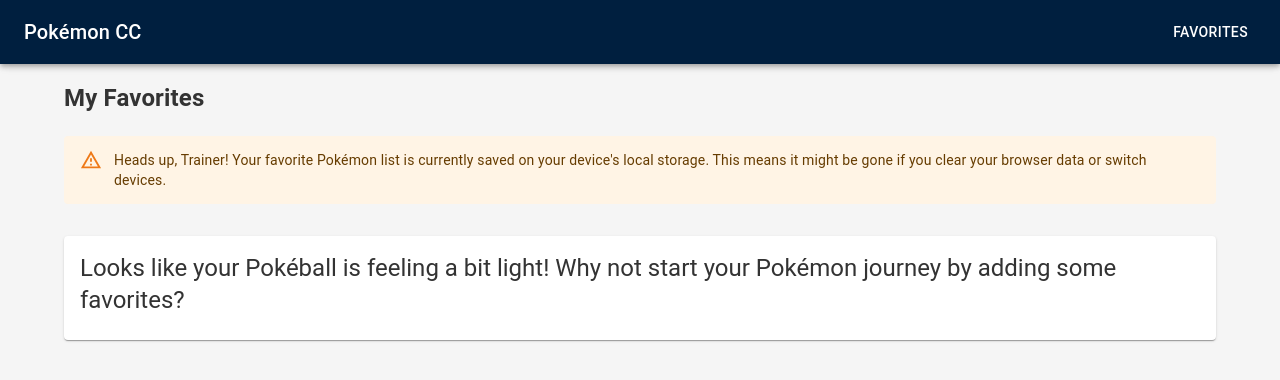
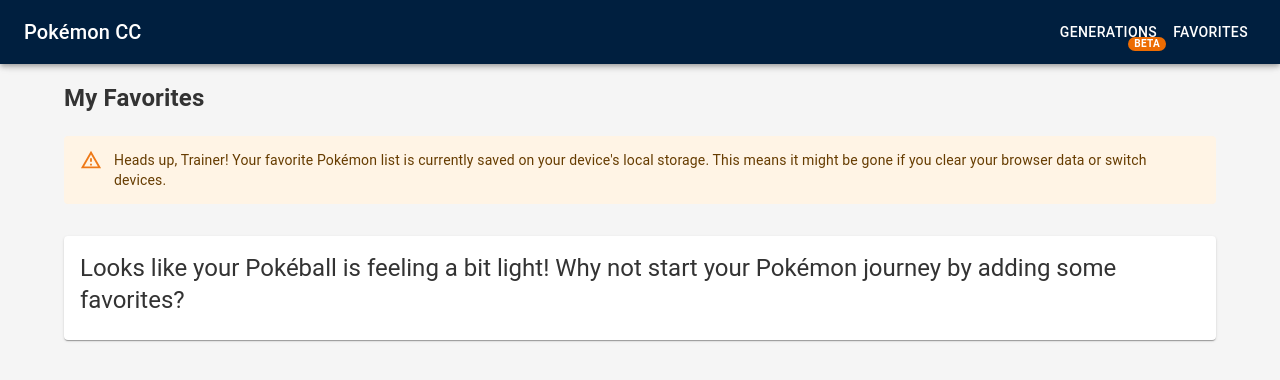
Before and after one commit to RenatoFranca/pokemon-cc, a Next.js app: page /favorites in a window 1280 px wide. Shown: the top 380 px of the page. Built offline with nearby package versions, Linux system fonts and the light colour scheme.

Commit message:
Layout update and link added into the navbar

```diff
--- /dev/null
+++ b/app/_components/Card/index.ts
@@ -0,0 +1,3 @@
+import { default as Card } from "./Card";
+
+export default Card;
--- a/app/_components/Navbar/Navbar.tsx
+++ b/app/_components/Navbar/Navbar.tsx
@@ -1,7 +1,24 @@
 "use client";
 
-import { AppBar, Box, Button, Toolbar, Typography } from "@mui/material";
+import {
+  AppBar,
+  Badge,
+  BadgeProps,
+  Button,
+  Toolbar,
+  Typography,
+  styled,
+} from "@mui/material";
 import Link from "next/link";
+
+const StyledBadge = styled(Badge)<BadgeProps>(({ theme }) => ({
+  "& .MuiBadge-badge": {
+    fontSize: 10,
+    height: 14,
+    fontWeight: 700,
+    right: 10,
+  },
+}));
 
 const Navbar = () => {
   return (
@@ -16,6 +33,20 @@
         >
           Pokémon CC
         </Typography>
+        <Button LinkComponent={Link} href="/generations" color="inherit">
+          <StyledBadge
+            badgeContent="beta"
+            color="warning"
+            overlap="rectangular"
+            anchorOrigin={{
+              horizontal: "right",
+              vertical: "bottom",
+            }}
+            variant="standard"
+          >
+            Generations
+          </StyledBadge>
+        </Button>
         <Button LinkComponent={Link} href="/favorites" color="inherit">
           Favorites
         </Button>
--- a/next.config.js
+++ b/next.config.js
@@ -1,3 +1,6 @@
+const { createVanillaExtractPlugin } = require("@vanilla-extract/next-plugin");
+const withVanillaExtract = createVanillaExtractPlugin();
+
 /** @type {import('next').NextConfig} */
 const nextConfig = {
   images: {
@@ -13,4 +16,4 @@
   },
 };
 
-module.exports = nextConfig;
+module.exports = withVanillaExtract(nextConfig);
--- a/package.json
+++ b/package.json
@@ -14,6 +14,7 @@
     "@emotion/styled": "^11.11.0",
     "@mui/icons-material": "^5.14.18",
     "@mui/material": "^5.14.18",
+    "@vanilla-extract/css": "^1.14.0",
     "axios": "^1.6.2",
     "framer-motion": "^10.16.5",
     "next": "14.0.3",
@@ -29,6 +30,7 @@
     "@types/node": "^20",
     "@types/react": "^18",
     "@types/react-dom": "^18",
+    "@vanilla-extract/next-plugin": "^2.3.2",
     "eslint": "^8.54.0",
     "eslint-config-next": "14.0.3",
     "jest": "^29.7.0",
```
Also changed, not shown: app/_components/Card/Card.css.ts (added, +25 -0 lines), app/_components/Card/Card.tsx (added, +39 -0 lines), app/_components/List/List.tsx (+7 -6 lines), app/_components/List/ListPagination.tsx (+3 -6 lines), 1 other file (tests, documents, lock files or other folders).
